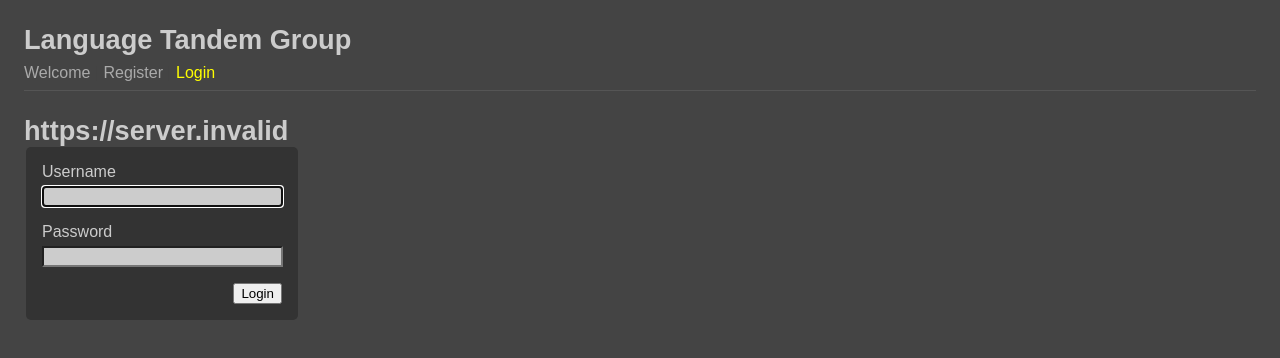
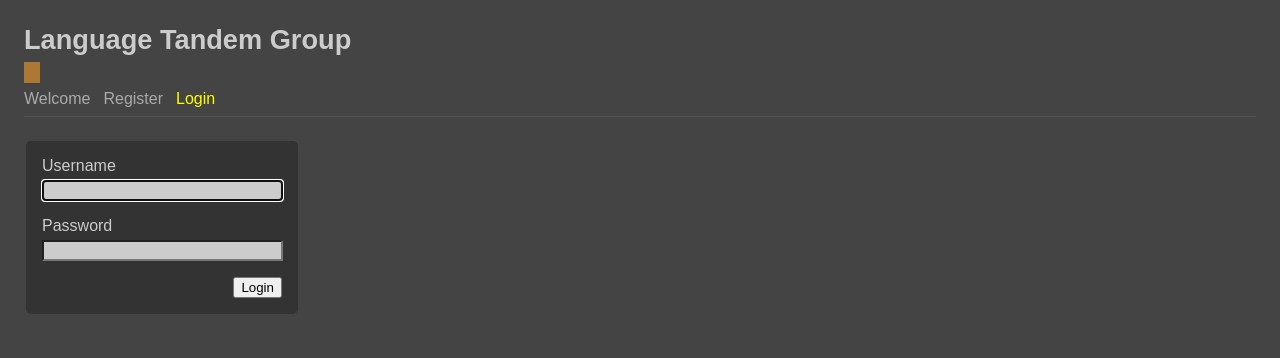
Before and after one commit to edwardtanguay/et01-react-register-frontend, a React (Vite) app: page /login in a window 1280 px wide. Shown: the top 358 px of the page. Built offline with nearby package versions, Linux system fonts and the light colour scheme; no server answers.

Commit message:
local cookies work

```diff
--- a/src/App.scss
+++ b/src/App.scss
@@ -38,15 +38,27 @@ body {
 		}
 	}
 
+	div.userFullName {
+		padding-top: .5rem;
+		span {
+			background-color: rgb(173, 119, 52);
+			color: black;
+			padding: .1rem .5rem;
+			font-weight: bold;
+		}
+	}
+
 	form {
 		fieldset {
 			max-width: 15rem;
+
 			legend {
 				background-color: #333;
 				color: #777;
 				padding: .3rem;
 				border-radius: 5px;
 			}
+
 			background-color: #333;
 			border: 0;
 			padding: 1rem;
@@ -54,10 +66,12 @@ body {
 
 			.row {
 				margin-bottom: 1rem;
+
 				label {
 					margin-bottom: .3rem;
 					display: block;
 				}
+
 				input {
 					width: 97%;
 					background-color: #ccc;
@@ -66,7 +80,11 @@ body {
 
 			.buttonRow {
 				display: flex;
-				justify-content: right;
+				justify-content: space-between;
+
+				.formMessage {
+					color: orange;
+				}
 			}
 		}
 	}
--- a/src/App.tsx
+++ b/src/App.tsx
@@ -23,7 +23,11 @@ function App() {
 
 	useEffect(() => {
 		(async () => {
-			const data = (await axios.get(`${baseUrl}/current-user`)).data;
+			const data = (
+				await axios.get(`${baseUrl}/current-user`, {
+					withCredentials: true,
+				})
+			).data;
 			const _currentUser = data.currentUser;
 			setCurrentUser(_currentUser);
 		})();
@@ -32,6 +36,13 @@ function App() {
 	return (
 		<div className="App">
 			<h1>Language Tandem Group</h1>
+			{currentUser.username !== 'anonymousUser' && (
+				<div className="userFullName">
+					<span>
+						{currentUser.firstName} {currentUser.lastName}
+					</span>
+				</div>
+			)}
 			<nav>
 				<NavLink to="/welcome">Welcome</NavLink>
 				{currentUser.accessGroups.includes('members') && (
@@ -51,7 +62,15 @@ function App() {
 					<Route path="/members" element={<PageMembers />} />
 				)}
 				<Route path="/register" element={<PageRegister />} />
-				<Route path="/login" element={<PageLogin baseUrl={baseUrl} />} />
+				<Route
+					path="/login"
+					element={
+						<PageLogin
+							baseUrl={baseUrl}
+							setCurrentUser={setCurrentUser}
+						/>
+					}
+				/>
 				{currentUser.accessGroups.includes('loggedInUsers') && (
 					<Route path="/logout" element={<PageLogout />} />
 				)}
--- a/src/pages/PageLogin.tsx
+++ b/src/pages/PageLogin.tsx
@@ -1,44 +1,69 @@
 import { useState, useEffect } from 'react';
 import axios from 'axios';
+import { IUser } from '../interfaces';
 
 interface IPageLoginProps {
 	baseUrl: string;
+	setCurrentUser: React.Dispatch<React.SetStateAction<IUser>>;
 }
 
-export const PageLogin = (props:IPageLoginProps) => {
-	const { baseUrl } = props;
+export const PageLogin = (props: IPageLoginProps) => {
+	const { baseUrl, setCurrentUser } = props;
+	const [formMessage, setFormMessage] = useState('');
 	const [username, setUsername] = useState('');
 	const [password, setPassword] = useState('');
 
 	const handleLoginButton = (e: React.MouseEvent<HTMLElement>) => {
 		e.preventDefault();
-		// (async () => {
-		// 	const data = (await axios.get(`${baseUrl}/current-user`)).data;
-		// 	const _currentUser = data.currentUser;
-		// 	setCurrentUser(_currentUser);
-		// })();
-	}
+		(async () => {
+			const data = (
+				await axios.post(
+					`${baseUrl}/login`,
+					{ username },
+					{ withCredentials: true }
+				)
+			).data;
+			const _currentUser = data.currentUser;
+			if (_currentUser.username === 'anonymousUser') {
+				setFormMessage('bad login');
+			} else {
+				setCurrentUser(_currentUser);
+				setFormMessage('');
+				setUsername('');
+				setPassword('');
+			}
+		})();
+	};
 
 	return (
 		<form>
-			<h1>{baseUrl}</h1>
 			<fieldset>
 				<div className="row">
 					<label>Username</label>
 					<div>
-						<input autoFocus type="text" value={username} onChange={(e) => setUsername(e.target.value)} />
+						<input
+							autoFocus
+							type="text"
+							value={username}
+							onChange={(e) => setUsername(e.target.value)}
+						/>
 					</div>
 				</div>
 
 				<div className="row">
 					<label>Password</label>
 					<div>
-						<input type="password" value={password} onChange={(e) => setPassword(e.target.value)} />
+						<input
+							type="password"
+							value={password}
+							onChange={(e) => setPassword(e.target.value)}
+						/>
 					</div>
 				</div>
 
 				<div className="buttonRow">
-					<button onClick={(e:React.MouseEvent<HTMLElement>) => handleLoginButton(e)}>Login</button>
+					<div className="formMessage">{formMessage}</div>
+					<button onClick={(e) => handleLoginButton(e)}>Login</button>
 				</div>
 			</fieldset>
 		</form>
```
